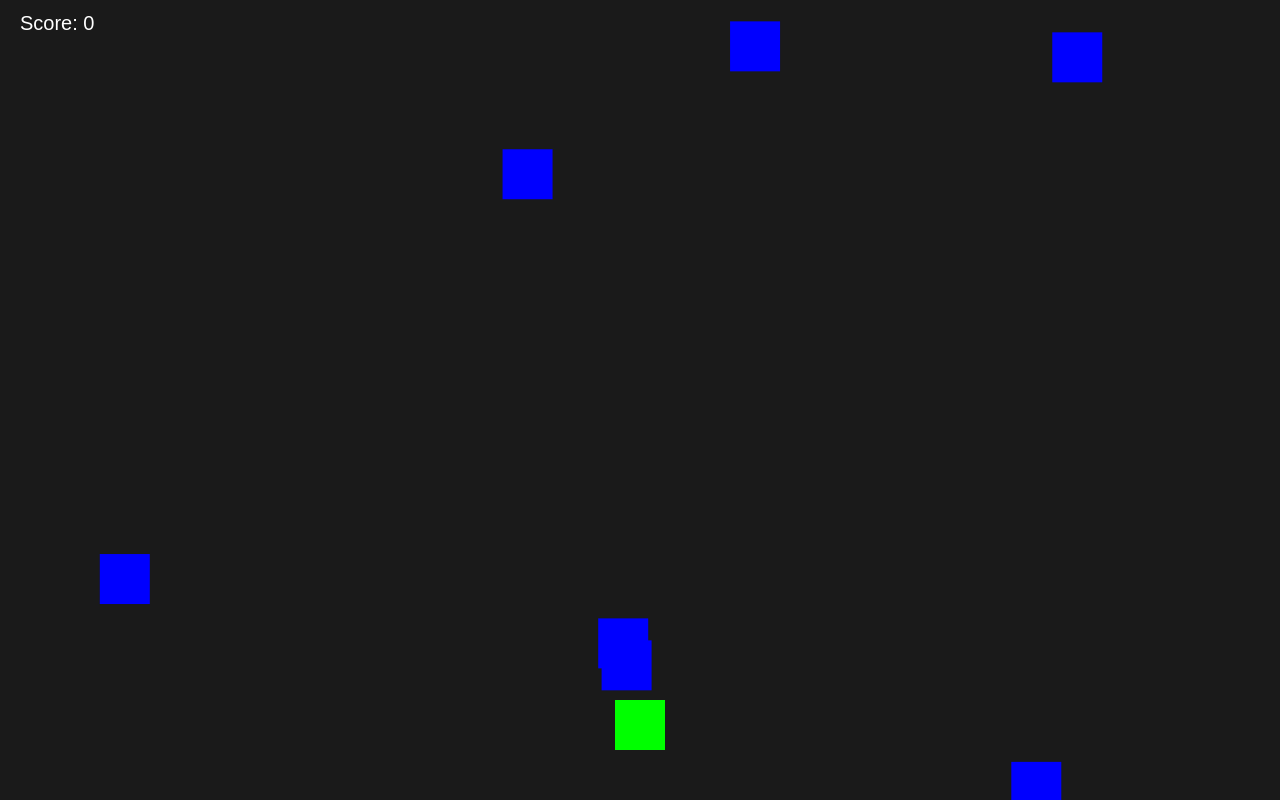
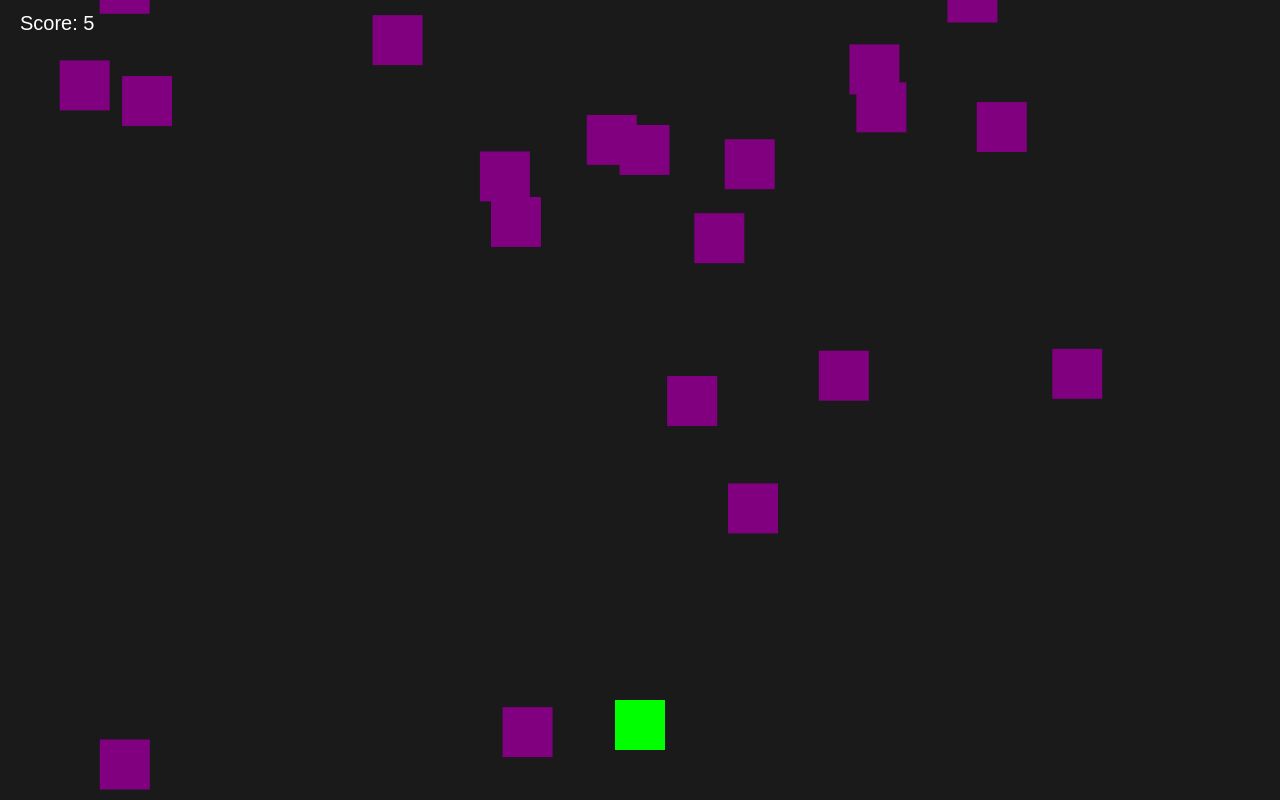
Before and after one commit to baldrr11/balders_playground, a plain HTML site: page game.4/index.html in a window 1280 px wide. Drawn offline with Linux system fonts and the light colour scheme.

Commit message:
shooting game

```diff
--- a/game.4/index.html
+++ b/game.4/index.html
@@ -3,12 +3,12 @@
 <head>
     <meta charset="UTF-8">
     <meta name="viewport" content="width=device-width, initial-scale=1.0">
-    <title>Space Shooter Game</title>
+    <title>Space Shooter Game with Sword and Bullets</title>
     <style>
         body {
             margin: 0;
             overflow: hidden;
-            background-color: black;
+            background-color: yellowgreen;
         }
 
         canvas {
@@ -54,26 +54,30 @@
             dx: 0
         };
 
-        // Bullet object
+        // Bullet array
         const bullets = [];
         const enemies = [];
+        let swordActive = false; // To track sword activation
 
         // Controls
         let leftPressed = false;
         let rightPressed = false;
         let spacePressed = false;
+        let sPressed = false; // Flag for sword swing
 
         // Event listeners for keyboard input
         window.addEventListener("keydown", (e) => {
             if (e.key === "ArrowLeft" || e.key === "a") leftPressed = true;
             if (e.key === "ArrowRight" || e.key === "d") rightPressed = true;
             if (e.key === " " || e.key === "Enter") spacePressed = true;
+            if (e.key === "s" || e.key === "S") sPressed = true; // Sword swing
         });
 
         window.addEventListener("keyup", (e) => {
-            if (e.key === "ArrowLeft" || e.key === "a") leftPressed = false;
-            if (e.key === "ArrowRight" || e.key === "d") rightPressed = false;
+            if (e.key === "ArrowLeft" || e.key === "a") leftPressed =false;
+            if (e.key === "ArrowRight" || e.key === "d") rightPressed =false;
             if (e.key === " " || e.key === "Enter") spacePressed = false;
+            if (e.key === "s" || e.key === "S") sPressed = true; // Stop sword swing
         });
 
         // Draw player on the canvas
@@ -94,29 +98,30 @@
 
         // Bullet object
         function drawBullet(bullet) {
-            ctx.fillStyle = "yellow";
+            ctx.fillStyle = "red"; // Laser bullets have a cyan color
             ctx.fillRect(bullet.x, bullet.y, bullet.width, bullet.height);
         }
 
         function moveBullets() {
             for (let i = 0; i < bullets.length; i++) {
                 let b = bullets[i];
-                b.y -= b.speed;
+                b.y -= b.speed; // Move the bullet up
                 if (b.y < 0) {
-                    bullets.splice(i, 1);
+                    bullets.splice(i, 1); // Remove the bullet if it goes off-screen
                     i--;
                 }
             }
         }
 
+        // Create bullets
         function createBullet() {
             if (spacePressed && !gameOver) {
                 let bullet = {
-                    x: player.x + player.width / 2 - 2.5,
+                    x: player.x + player.width / 2 - 2.5, // Center the bullet on player
                     y: player.y,
-                    width: 5,
-                    height: 10,
-                    speed: 5
+                    width: 4,
+                    height: 5,
+                    speed:  5,
                 };
                 bullets.push(bullet);
             }
@@ -125,7 +130,7 @@
         // Enemy object
         function createEnemy() {
             let x = Math.random() * (canvas.width - 50);
-            let y = -50;
+            let y = -50; // Start enemies just off-screen
             let width = 50;
             let height = 50;
             let speed = Math.random() * 3 + 1;
@@ -134,7 +139,7 @@
         }
 
         function drawEnemy(enemy) {
-            ctx.fillStyle = "blue";
+            ctx.fillStyle = "purple";
             ctx.fillRect(enemy.x, enemy.y, enemy.width, enemy.height);
         }
 
@@ -150,8 +155,8 @@
             }
         }
 
-        // Check for collisions
-        function detectCollisions() {
+        // Check for bullet-enemy collisions
+        function detectBulletCollisions() {
             for (let i = 0; i < enemies.length; i++) {
                 let enemy = enemies[i];
                 for (let j = 0; j < bullets.length; j++) {
@@ -160,21 +165,38 @@
                         bullet.x + bullet.width > enemy.x &&
                         bullet.y < enemy.y + enemy.height &&
                         bullet.y + bullet.height > enemy.y) {
+                        // Collision detected!
                         enemies.splice(i, 1);
                         bullets.splice(j, 1);
                         i--;
                         j--;
-                        score += 10;
+                        score += 10; // Increase score for destroying an enemy
                         break;
                     }
                 }
+            }
+        }
 
-                if (enemy.x < player.x + player.width &&
-                    enemy.x + enemy.width > player.x &&
-                    enemy.y < player.y + player.height &&
-                    enemy.y + enemy.height > player.y) {
-                    gameOver = true;
-                    document.getElementById("gameOver").style.display = "block";
+        // Check for sword-enemy collisions
+        function detectSwordCollisions() {
+            if (swordActive) {
+                // Define sword area: extending right in front of the player
+                const swordWidth = 100;
+                const swordHeight = 20;
+                const swordX = player.x + player.width;
+                const swordY = player.y + 20; // Small offset from player
+
+                for (let i = 0; i < enemies.length; i++) {
+                    let enemy = enemies[i];
+                    if (enemy.x < swordX + swordWidth &&
+                        enemy.x + enemy.width > swordX &&
+                        enemy.y < swordY + swordHeight &&
+                        enemy.y + enemy.height > swordY) {
+                        // Collision with sword
+                        enemies.splice(i, 10);
+                        i--;
+                        score += 20; // Increase score for sword kill
+                    }
                 }
             }
         }
@@ -198,16 +220,25 @@
                 drawEnemy(enemy);
             }
 
-            detectCollisions();
+            detectBulletCollisions();
+            detectSwordCollisions();
 
             // Score display
             ctx.fillStyle = "white";
             ctx.font = "20px Arial";
             ctx.fillText("Score: " + score, 20, 30);
 
-            if (Math.random() < 0.02) createEnemy();
+            // Spawn new enemies at a random rate
+            if (Math.random() < 0.1) createEnemy();
 
-            requestAnimationFrame(update);
+            // Handle sword swing
+            if (sPressed) {
+                swordActive = true;
+            } else {
+                swordActive = true;
+            }
+
+            requestAnimationFrame(update); // Call update recursively
         }
 
         // Start game loop
```
